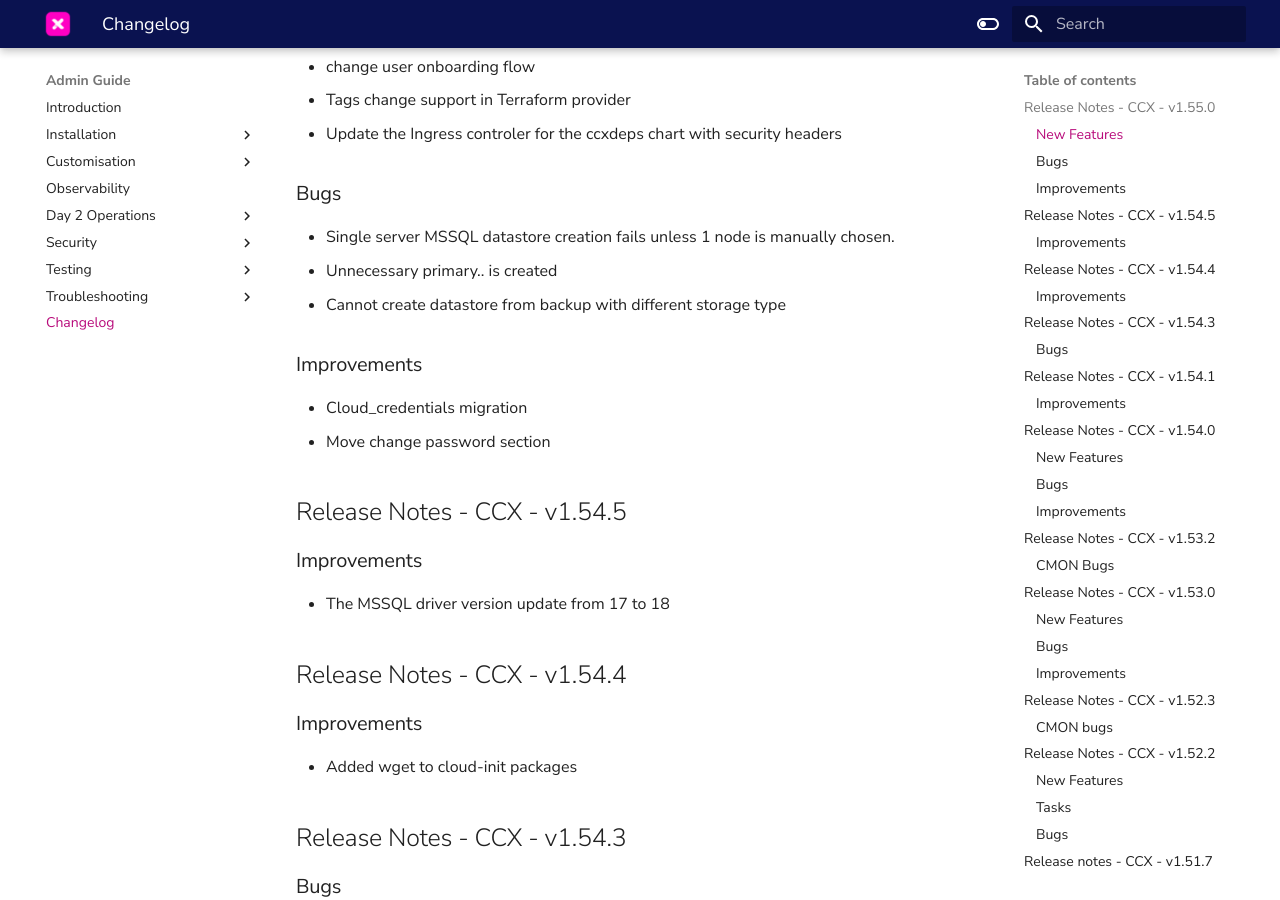
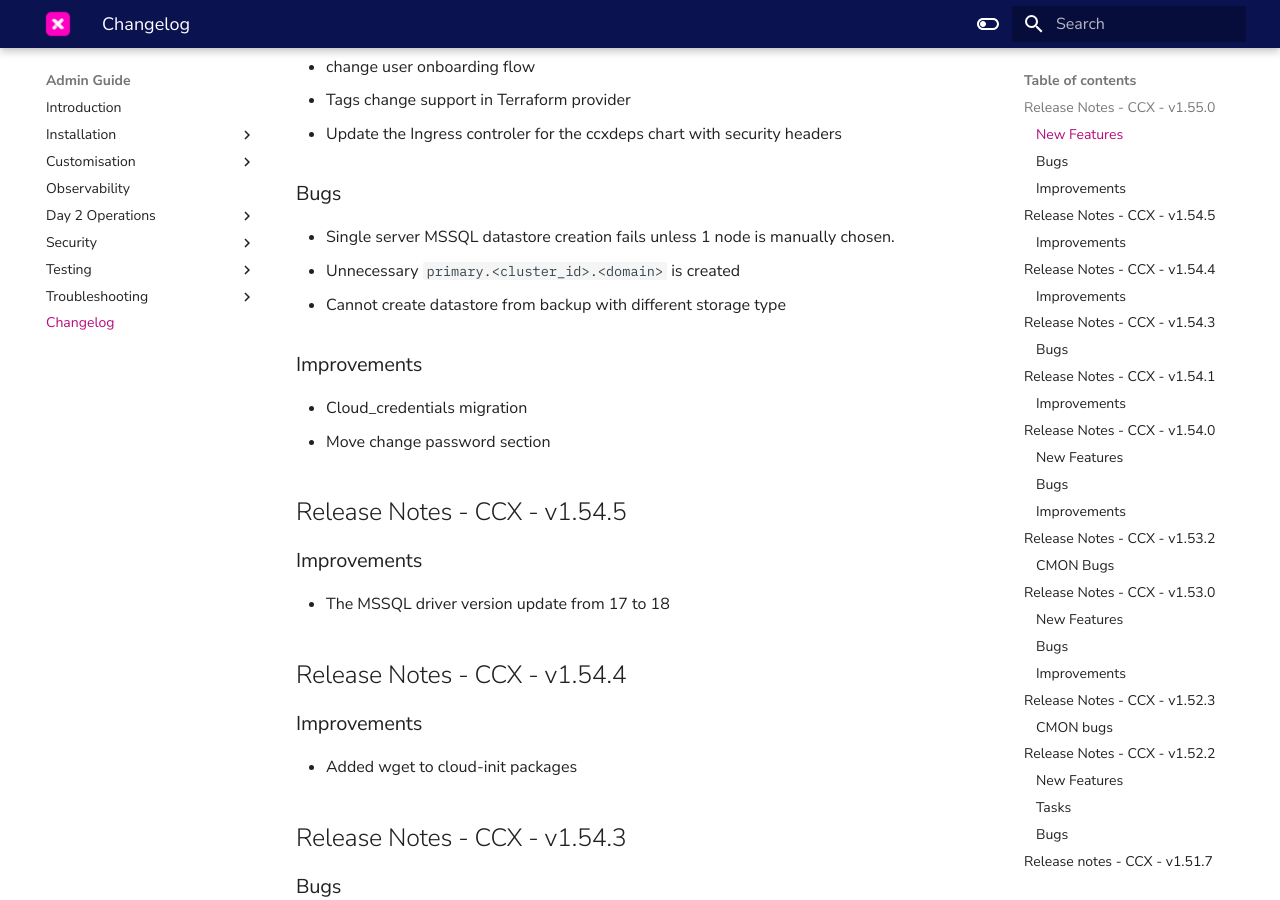
Before and after one commit to severalnines/ccx-docs, an MkDocs documentation site: the page built from docs/admin/Changelog.md, in a window 1280 px wide and 900 px high, scrolled down 490 px. Built offline with MkDocs 1.6.1 and Material for MkDocs 9.7.7, drawn with Linux system fonts in a browser that asks for light colours; comment, search, counter and statistics services are not loaded.

Commit message:
fixed compile issue

```diff
--- a/docs/admin/Changelog.md
+++ b/docs/admin/Changelog.md
@@ -24,7 +24,7 @@ CMON version 2.3.1-13878
 
 ### Bugs
 - Single server MSSQL datastore creation fails unless 1 node is manually chosen.
-- Unnecessary primary.<cluster_id>.<domain>  is created
+- Unnecessary `primary.<cluster_id>.<domain>`  is created
 - Cannot create datastore from backup with different storage type
 
 ### Improvements
```
